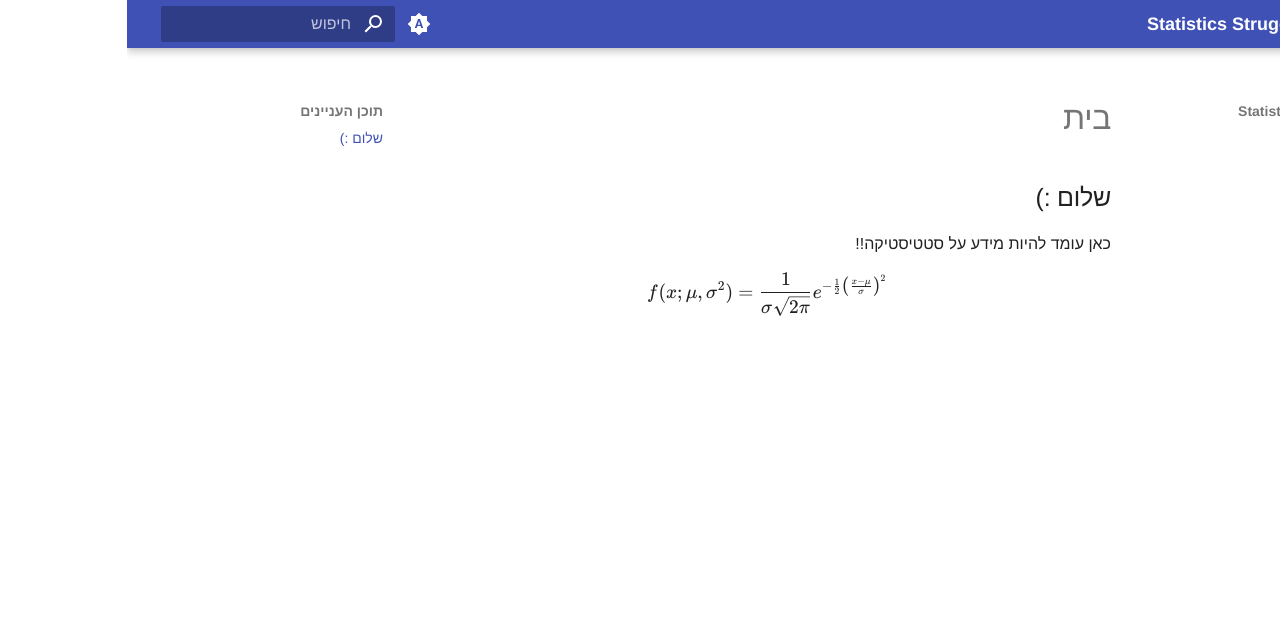
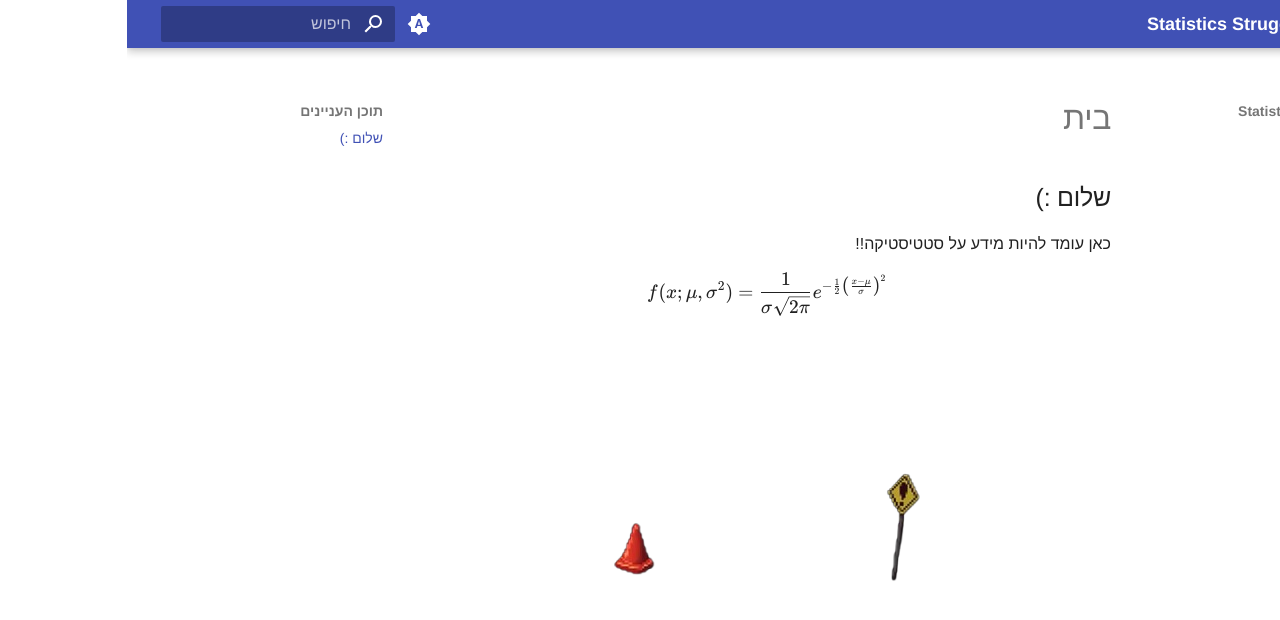
Before and after one commit to NotUniqueUser/site, an MkDocs documentation site: the page built from docs/index.md, in a window 1280 px wide. Shown: the top 620 px of the page. Built offline with MkDocs 1.6.1 and Material for MkDocs 9.7.7, drawn with Linux system fonts in a browser that asks for light colours.

Commit message:
Add yatsumeana warning

```diff
--- a/docs/index.md
+++ b/docs/index.md
@@ -4,3 +4,7 @@
 $$
 f(x;\mu,\sigma^{2})=\frac{1}{\sigma \sqrt{ 2\pi }}e^{ -\frac{1}{2}\left( \frac{x-\mu}{\sigma} \right)^{2} }
 $$
+
+<figure markdown="span">
+  ![Yasume](./img/yatsume.png)
+</figure>
--- a/mkdocs.yml
+++ b/mkdocs.yml
@@ -37,6 +37,7 @@ theme:
     - navigation.expand
 
 markdown_extensions:
+  - md_in_html
   - pymdownx.arithmatex:
       generic: true
   - pymdownx.emoji:
```
Also changed, not shown: docs/img/yatsume.png (added).
